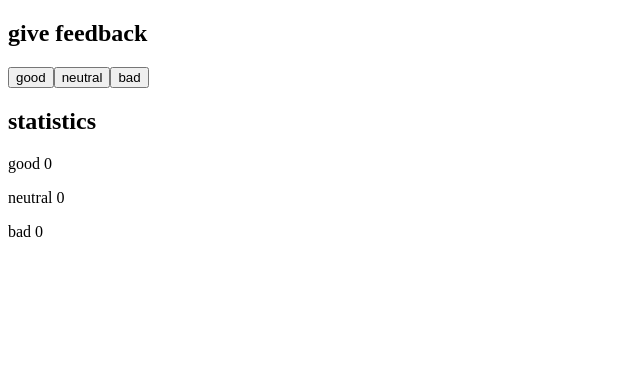
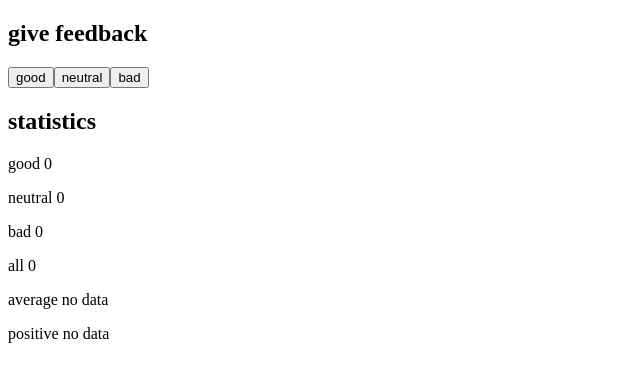
Before and after one commit to YifanYes/full-stack-open, a React (Vite) app in the folder part1/unicafe/: page / in a window 1280 px wide. Shown: the top 382 px of the page, without its empty margins (0-640 px from the left). Built offline with nearby package versions, Linux system fonts and the light colour scheme.

Commit message:
add part1 1.7

```diff
--- a/part1/unicafe/src/App.jsx
+++ b/part1/unicafe/src/App.jsx
@@ -3,10 +3,11 @@ import { useState } from 'react'
 const Button = ({ handleClick, text }) => <button onClick={handleClick}>{text}</button>
 
 const App = () => {
-  // save clicks of each button to its own state
   const [good, setGood] = useState(0)
   const [neutral, setNeutral] = useState(0)
   const [bad, setBad] = useState(0)
+
+  const isGreaterThanZero = good + neutral + bad
 
   return (
     <>
@@ -18,6 +19,9 @@ const App = () => {
       <p>good {good}</p>
       <p>neutral {neutral}</p>
       <p>bad {bad}</p>
+      <p>all {good + neutral + bad}</p>
+      <p>average {isGreaterThanZero ? Math.round((good - bad) / (good + neutral + bad), 2) : 'no data'}</p>
+      <p>positive {isGreaterThanZero ? `${Math.round((good / (good + neutral + bad)) * 100, 2)} %` : 'no data'}</p>
     </>
   )
 }
```
